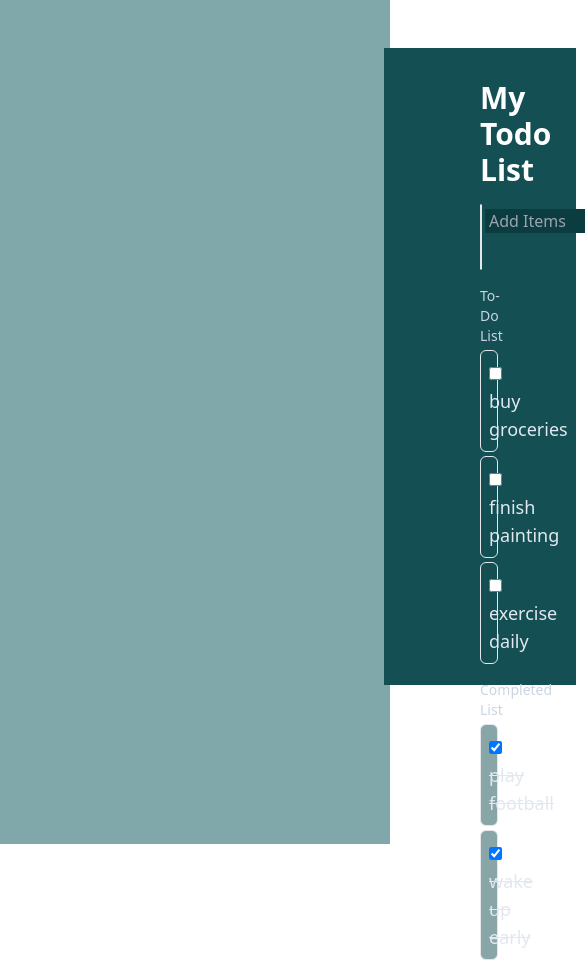
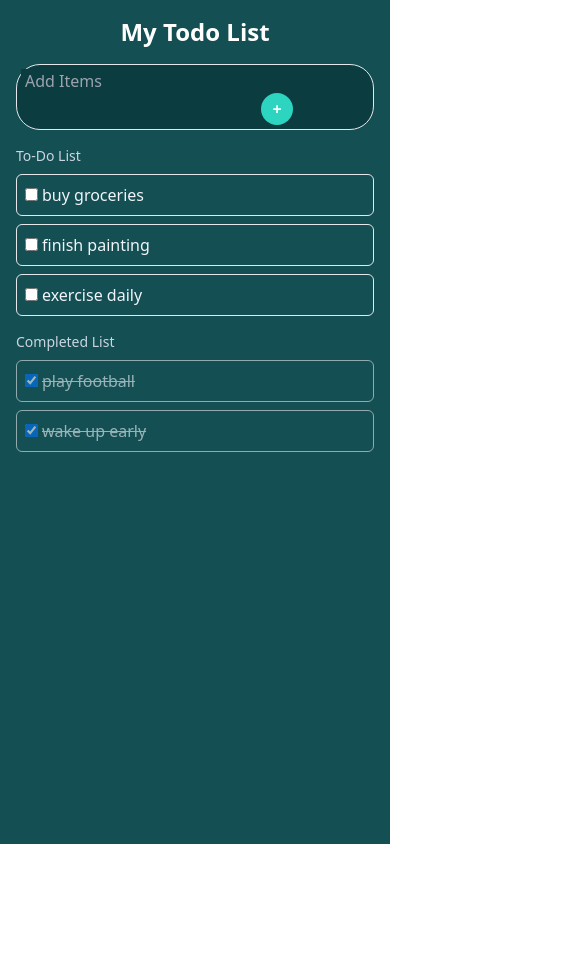
Before and after one commit to bintadam/todo-list, a React (Create React App) app: page / in a window 390 px wide. Shown: the top 960 px of the page, 585 px wide, since content can reach past the window. After the commit the page ends 844 px from the top, so only its background shows below. Built offline with nearby package versions, Linux system fonts and the light colour scheme.

Commit message:
add responsiveness

```diff
--- a/src/App.js
+++ b/src/App.js
@@ -2,6 +2,7 @@ import {useState} from "react";
 import TodoList from "./components/TodoList";
 import AddTodo from "./components/AddTodo"
 import CompletedTodos from "./components/CompletedTodos";
+import { useMediaQuery } from "react-responsive";
 
 const items = [
   {id:1, text:"buy groceries", done: false},
@@ -16,6 +17,9 @@ const completedItems = [
 
 
 function App(){
+  const isDesktop = useMediaQuery({query: "(min-width : 1224px)"});
+  const isMobile = useMediaQuery({query: "(max-width: 1223px)"});
+
   const [todos, setTodos] = useState(items);
   const [completedTodos, setCompletedTodos] = useState(completedItems)
 
@@ -37,8 +41,10 @@ function App(){
   }
 
   return (
+    <>
 
-    <div className="bg-custom-green-light h-screen pt-12">
+      {isDesktop && (
+        <div className="bg-teal-200 h-screen pt-12">
           <div className="bg-custom-green-default border-1 px-24 pt-8 w-2/5 ml-96 h-4/5">
           <h1 className="text-center text-white font-bold text-3xl mb-4"> My Todo List</h1>
             <AddTodo onAdd={addTodo}/>
@@ -46,7 +52,19 @@ function App(){
             <CompletedTodos todos={completedTodos}/>
           </div>
         </div>
+      )}
 
+      {isMobile && (
+
+          <div className="h-screen bg-custom-green-default border-1 px-4">
+            <h1 className="text-center text-white font-bold text-2xl p-4"> My Todo List</h1>
+            <AddTodo onAdd={addTodo}/>
+            <TodoList todos={todos} onToggle={toggleTodo}/>
+            <CompletedTodos todos={completedTodos}/>
+          </div>
+      )}
+
+  </>
   )
 
 }
--- a/src/components/AddTodo.js
+++ b/src/components/AddTodo.js
@@ -29,7 +29,7 @@ function AddTodo({onAdd}){
                 <div className="bg-custom-green-dark rounded border rounded-3xl">
                     <form className=" p-1 text-white" onSubmit={handleSubmit}>
                         <input className="bg-custom-green-dark font-extralight pl-1" value={text} placeholder="Add Items" onChange={(e) => setText(e.target.value)}/>
-                        <button type="submit" className="ml-44 bg-teal-400 rounded-full  w-8 h-8 text-base font-bold">+</button>
+                        <button type="submit" className="ml-60 bg-teal-400 rounded-full  w-8 h-8 text-base font-bold">+</button>
                     </form>
                 </div>
             )}
--- a/src/components/Todo.js
+++ b/src/components/Todo.js
@@ -1,6 +1,6 @@
 function Todo({todo, onToggle}){
     return (
-        <li className={`text-slate-200 font-light text-lg mt-1 p-2 border rounded-md bg-custom-green-default bg-opacity-50 ${todo.done ? 'line-through' : ''}`}>
+        <li className={`text-slate-100 font-light text-base mt-2 p-2 border rounded-md bg-custom-green-default ${todo.done ? 'line-through opacity-60' : ''}`}>
             <input className="mr-1 rounded-full" type="checkbox" checked={todo.done} onChange={() => onToggle(todo.id)}/>
             {todo.text}
         </li>
```
Lines whose indentation alone changed are shown as unchanged.
